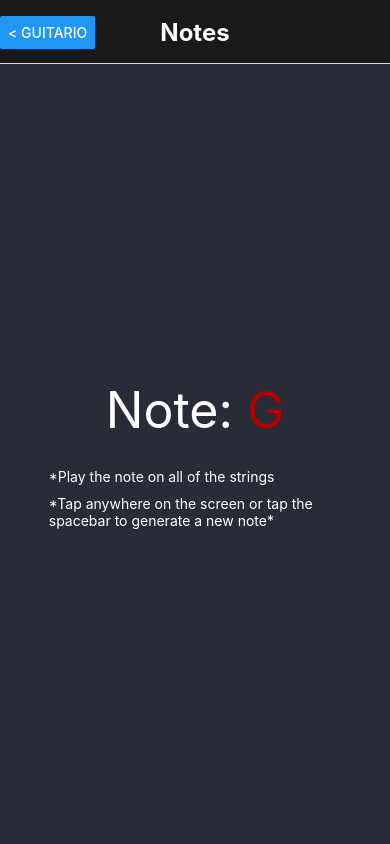
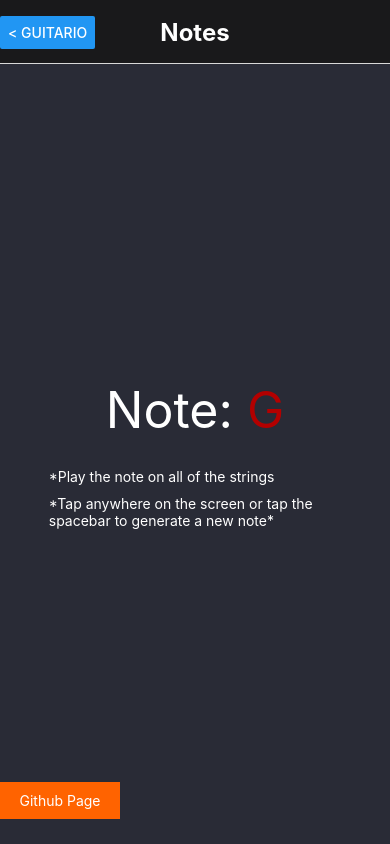
Before and after one commit to Brandon205/guitario, a React Native app: screen / in a window 390 px wide. Both pictures are taken after a click on the button "NOTES >". Built offline with nearby package versions, Linux system fonts and the light colour scheme.

Commit message:
Banner made, need to get link working

```diff
--- a/components/StringsNote.js
+++ b/components/StringsNote.js
@@ -1,13 +1,28 @@
-import React from 'react'
-import { View, Text, StyleSheet, Pressable } from 'react-native'
+import React, { useCallback } from 'react'
+import { View, Text, StyleSheet, Pressable, Linking } from 'react-native'
 
 export default function StringsNote(props) {
+
+    const handlePress = useCallback(async () => { // Handles the creation of the link that is in the app
+        const supported = await Linking.canOpenURL("https://github.com/Brandon205/guitario");
+        console.log("hello")
+
+        if (supported) { // Open the link with what makes sense depending on the type of link
+            await Linking.openURL("https://github.com/Brandon205/guitario");
+        } else {
+        Alert.alert(`Don't know how to open this URL: https://github.com/Brandon205/guitario`);
+        }
+    });
+
     return (
         <Pressable style={styles.container} onTouchStart={() => props.createNote()}>
             <Text style={styles.noteText}>Note: <Text style={{color: props.noteColor}}>{props.note}</Text></Text>
             <View style={styles.textContainer}>
                 <Text style={styles.text}>*Play the note on all of the strings</Text>
                 <Text style={styles.text}>*Tap anywhere on the screen or tap the spacebar to generate a new note*</Text>
+            </View>
+            <View style={styles.cornerRibbon} onPress={() => handlePress()}>
+                <Text style={styles.bannerText}>Github Page</Text>
             </View>
         </Pressable>
     )
@@ -35,6 +50,19 @@ const styles = StyleSheet.create({ // {color: '#fff', fontWeight: 'bold'}{color:
     text: {
         color: '#fff',
         marginTop: 10,
+    },
+    cornerRibbon: {
+        backgroundColor: '#FF6300',
+        position: 'absolute',
+        bottom: 25,
+        left: 0,
+        zIndex: 1,
+        // transform: [{translateX: 30}, {translateY: 0}, {rotate: '45deg'}]
+      },
+    bannerText: {
+        color: 'white',
+        textAlign: 'center',
+        width: 120,
+        padding: 10,
     }
-
 })
```
Also changed, not shown: 1 other file (tests, documents, lock files or other folders).
